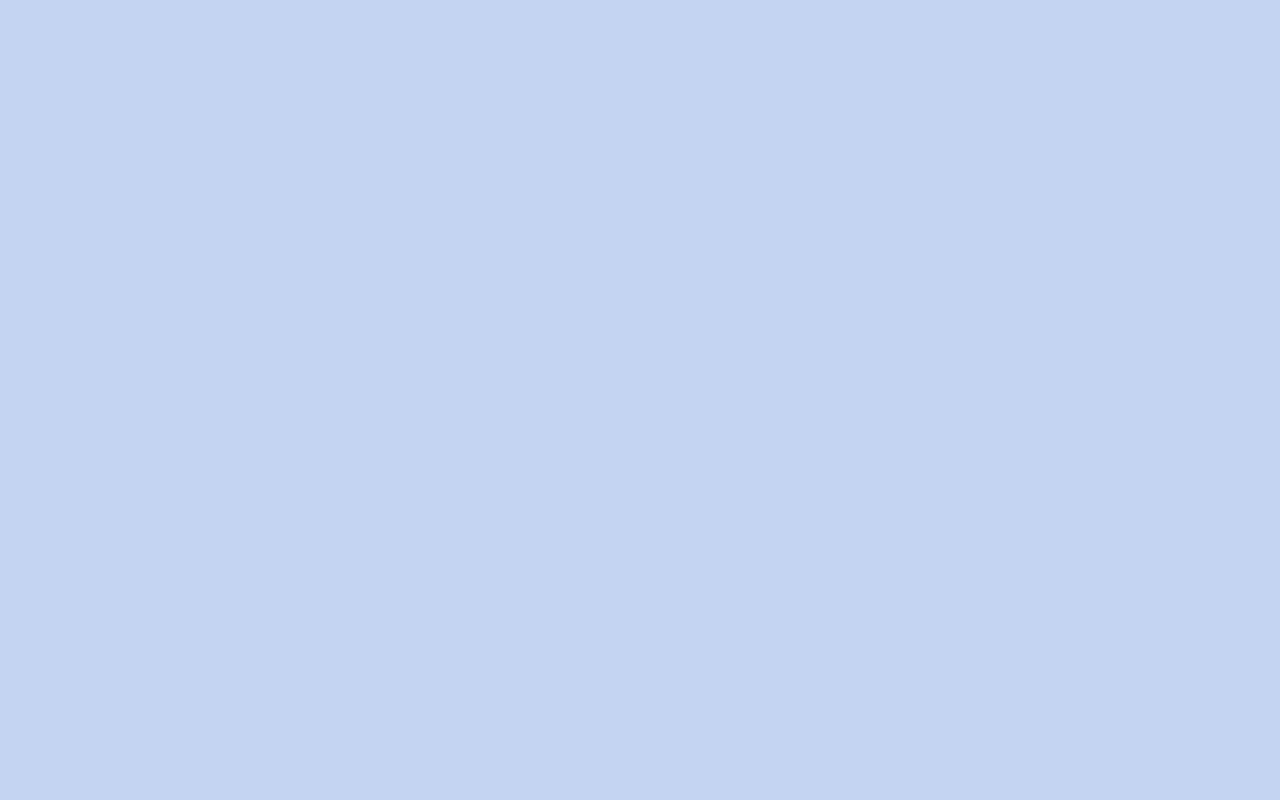
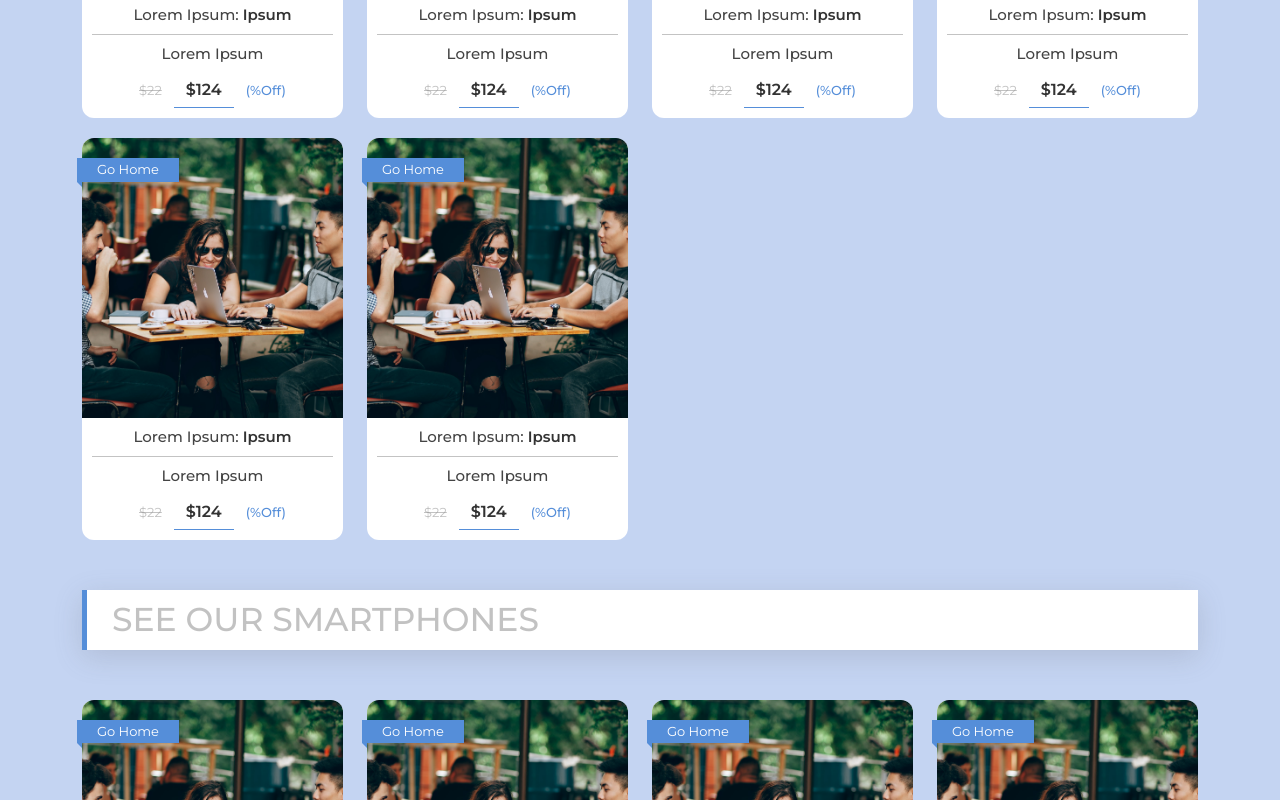
Before and after one commit to fathy-said/Store-React, a React (Create React App) app: page / in a window 1280 px wide. Shown: the part 960-1760 px from the top of the page. Before the commit the page ends 800 px from the top, so only its background shows below. Built offline with nearby package versions, Linux system fonts and the light colour scheme.

Commit message:
create product box

```diff
--- a/src/Pages/Home.jsx
+++ b/src/Pages/Home.jsx
@@ -1,11 +1,18 @@
 import React from 'react';
-import { TitleBox, SliderBox } from '../components';
+import { TitleBox, SliderBox, ContainerProduct } from '../components';
 const Home = () => {
   return (
     <>
       <div className="container">
         <SliderBox />
+
+
         <TitleBox text={`SEE OUR Smartphones`} />
+        <ContainerProduct />
+        <TitleBox text={`SEE OUR Smartphones`} />
+        <ContainerProduct />
+        <TitleBox text={`SEE OUR Smartphones`} />
+        <ContainerProduct />
 
       </div>
     </>
--- /dev/null
+++ b/src/components/ContainerProduct/ContainerProduct.css
@@ -0,0 +1 @@
+.product-container {}
--- /dev/null
+++ b/src/components/ContainerProduct/ContainerProduct.jsx
@@ -0,0 +1,17 @@
+import React from 'react';
+import "./ContainerProduct.css"
+import { ProductBox } from "../index.js"
+const ContainerProduct = () => {
+  return (
+    <div className='product-container row '>
+      <ProductBox />
+      <ProductBox />
+      <ProductBox />
+      <ProductBox />
+      <ProductBox />
+      <ProductBox />
+    </div>
+  );
+}
+
+export default ContainerProduct;
--- /dev/null
+++ b/src/components/ProductBox/ProductBox.css
@@ -0,0 +1,117 @@
+.product-box {}
+
+.product-box .box {
+  /* border: 1px solid red; */
+  margin: 10px 0;
+  border-radius: 12px;
+  position: relative;
+  cursor: pointer;
+  background-color: var(--back-color-3);
+  transition: var(--transition);
+
+}
+
+.product-box .box:hover {
+  box-shadow: rgba(0, 0, 0, 0.15) 0px 15px 25px, rgba(0, 0, 0, 0.05) 0px 5px 10px;
+}
+
+.product-box span.title {
+  position: absolute;
+  left: -5px;
+  top: 20px;
+  background-color: var(--main-color-2);
+  font-size: var(--fnt-13px);
+  color: var(--font-color-1);
+  padding: 2px 20px;
+  text-align: center;
+  text-transform: capitalize;
+}
+
+.product-box .title::before {
+  content: '';
+  position: absolute;
+  border: 5px solid transparent;
+  border-right-color: var(--main-color-2);
+  bottom: -5px;
+  left: -5px;
+}
+
+.product-box .box-img {
+  height: 280px;
+  overflow: hidden;
+  border-top-left-radius: 12px;
+  border-top-right-radius: 12px;
+
+}
+
+.product-box .box-img img {
+  height: 100%;
+  object-fit: cover;
+
+}
+
+
+
+.product-box .info {
+  display: flex;
+  flex-direction: column;
+  align-items: center;
+  justify-content: center;
+  gap: 10px;
+  padding: 10px;
+}
+
+.product-box .info h5 {
+  margin-bottom: 0;
+  font-size: var(--fnt-15px);
+  color: var(--font-color-2);
+  text-transform: capitalize;
+
+}
+
+.product-box .info hr {
+  margin: 0;
+  opacity: 1;
+  width: 100%;
+  color: var(--border-color-1);
+}
+
+.product-box .info h5:nth-child(1) span {
+  color: var(--font-color-3);
+  font-weight: 600;
+  text-transform: capitalize;
+}
+
+.product-box .info .box-span {
+  display: flex;
+  align-items: center;
+  justify-content: center;
+  /* gap: 10px; */
+
+}
+
+.product-box .info .box-span span {
+  text-transform: capitalize;
+  padding: 5px 12px;
+
+}
+
+.product-box .info .box-span span:nth-child(1) {
+  font-size: var(--fnt-13px);
+  color: var(--font-color-4);
+  text-decoration: line-through;
+}
+
+.product-box .info .box-span span:nth-child(2) {
+  border-bottom: 1px solid var(--main-color-2);
+  font-size: var(--fnt-16px);
+  color: var(--font-color-3);
+  font-weight: 600;
+
+}
+
+.product-box .info .box-span span:nth-child(3) {
+  color: var(--main-color-2);
+  font-weight: 500;
+  font-size: var(--fnt-13px);
+}
--- /dev/null
+++ b/src/components/ProductBox/ProductBox.jsx
@@ -0,0 +1,36 @@
+import React from 'react';
+import "./ProductBox.css"
+import img1 from "../../assets/pexels-helena-lopes-933964.jpg"
+const ProductBox = () => {
+  return (
+    <>
+      <div className="product-box col col-md-4 col-xl-3">
+        <div className="box">
+          <span className='title'>go home</span>
+
+          <div className="box-img">
+            <img src={img1} alt="" />
+          </div>
+          <div className="info">
+            <h5>
+              Lorem ipsum: <span>ipsum</span>
+            </h5>
+            <hr />
+            <h5>
+              Lorem ipsum
+            </h5>
+
+            <div className="box-span">
+              <span>$22</span>
+              <span>$124</span>
+              <span>(%off)</span>
+            </div>
+          </div>
+        </div>
+      </div>
+
+    </>
+  );
+}
+
+export default ProductBox;
--- a/src/components/SliderBox/SliderBox.css
+++ b/src/components/SliderBox/SliderBox.css
@@ -1,14 +1,12 @@
 .swiper-slide {
   margin-top: 20px;
-  background-color: red;
+  background-color: var(--main-color-2);
 }
 
-.swiper-wrapper {}
 
-.swiper-wrapper {}
 
 .swiper-slide img {
-  height: 400px;
+  height: 350px;
   width: 100%;
   object-fit: cover;
 }
--- a/src/components/index.js
+++ b/src/components/index.js
@@ -5,6 +5,8 @@ import MenuItem from './Menuitem/MenuItem';
 import Navbar from './Navbar/Navbar';
 import TitleBox from './TitleBox/TitleBox';
 import SliderBox from './SliderBox/SliderBox';
+import ContainerProduct from './ContainerProduct/ContainerProduct';
+import ProductBox from './ProductBox/ProductBox';
 
 export {
   SubHeading,
@@ -14,4 +16,6 @@ export {
   Navbar,
   TitleBox,
   SliderBox,
+  ContainerProduct,
+  ProductBox,
 };
--- a/src/index.css
+++ b/src/index.css
@@ -2,6 +2,7 @@
   --back-color-1: #C4D4F2;
   --back-color-3: #fff;
   --font-color-4: #9999;
+  --font-color-5: #000;
   --font-color-3: #333;
   --font-color-2: #444;
   --font-color-1: #fff;
```
